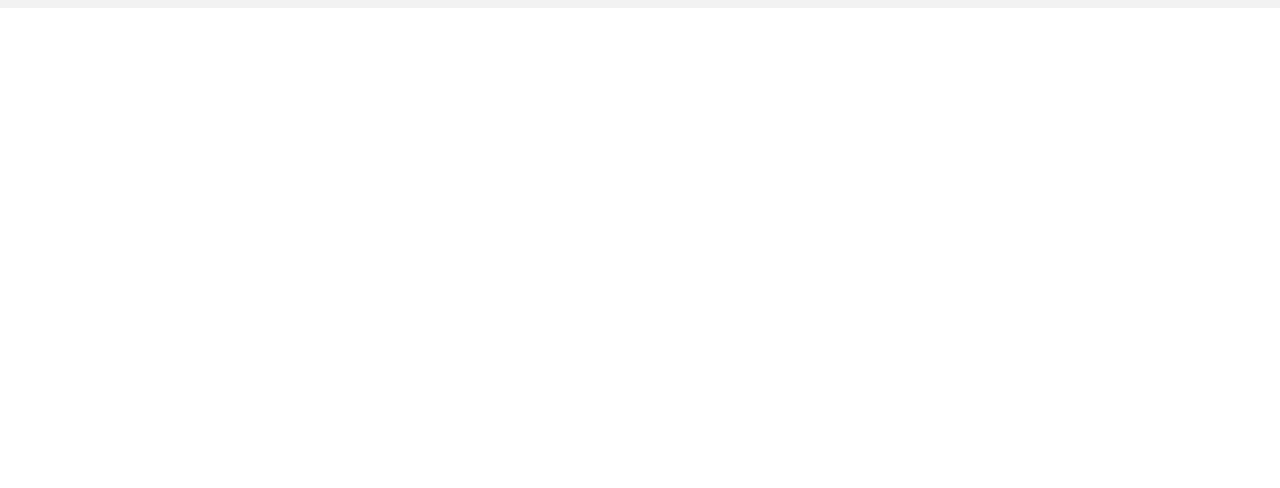
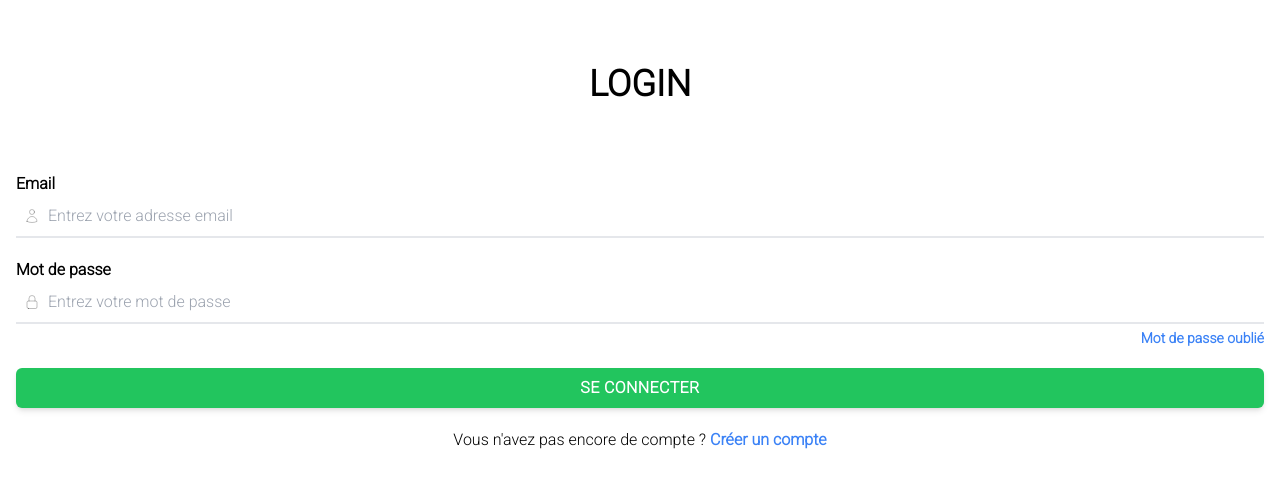
Before and after one commit to narisraz/pharmedico-nuxt, a Nuxt app: page /login in a window 1280 px wide. Before the commit this address had no page. Shown: the top 488 px of the page. Built offline with nearby package versions, Linux system fonts and the light colour scheme.

Commit message:
✨ create login page

```diff
--- /dev/null
+++ b/components/auth/login-page.vue
@@ -0,0 +1,45 @@
+<template>
+  <div class="mx-4 space-y-5 h-full flex flex-col items-center">
+    <div class="uppercase text-4xl font-bold mb-12 mt-16">
+      Login
+    </div>
+    <div class="flex flex-col w-full">
+      <label for="email" class="font-semibold">Email</label>
+      <div class="relative">
+        <div class="absolute ml-2 mt-3 text-black/25">
+          <svg xmlns="http://www.w3.org/2000/svg" fill="none" viewBox="0 0 24 24" stroke-width="1.5" stroke="currentColor" class="w-4 h-4">
+            <path stroke-linecap="round" stroke-linejoin="round" d="M15.75 6a3.75 3.75 0 11-7.5 0 3.75 3.75 0 017.5 0zM4.501 20.118a7.5 7.5 0 0114.998 0A17.933 17.933 0 0112 21.75c-2.676 0-5.216-.584-7.499-1.632z" />
+          </svg>
+        </div>
+        <input id="email" type="text" name="email" placeholder="Entrez votre adresse email" class="bg-white/5 border-b-2 pl-8 py-2 w-full focus:ring-transparent" />
+      </div>
+    </div>
+    <div class="flex flex-col w-full">
+      <label for="email" class="font-semibold">Mot de passe</label>
+      <div class="relative">
+        <div class="absolute ml-2 mt-3 text-black/25">
+          <svg xmlns="http://www.w3.org/2000/svg" fill="none" viewBox="0 0 24 24" stroke-width="1.5" stroke="currentColor" class="w-4 h-4">
+            <path stroke-linecap="round" stroke-linejoin="round" d="M16.5 10.5V6.75a4.5 4.5 0 10-9 0v3.75m-.75 11.25h10.5a2.25 2.25 0 002.25-2.25v-6.75a2.25 2.25 0 00-2.25-2.25H6.75a2.25 2.25 0 00-2.25 2.25v6.75a2.25 2.25 0 002.25 2.25z" />
+          </svg>
+        </div>
+        <input id="email" type="text" name="email" placeholder="Entrez votre mot de passe" class="bg-white/5 border-b-2 pl-8 py-2 w-full focus:ring-transparent" />
+      </div>
+      <a class="text-blue-500 font-semibold text-sm mt-1 text-right">Mot de passe oublié</a>
+    </div>
+
+    <button class="bg-green-500 py-2 px-4 w-full rounded-md shadow-md uppercase text-white font-semibold tracking-wide">Se connecter</button>
+    <div>
+      Vous n'avez pas encore de compte ?
+      <a class="text-blue-500 font-semibold">Créer un compte</a>
+    </div>
+  </div>
+</template>
+
+<script lang="ts">
+import Vue from 'vue'
+
+export default Vue.extend({
+    name: "IndexPage",
+    components: {  }
+})
+</script>
--- a/layouts/default.vue
+++ b/layouts/default.vue
@@ -1,7 +1,5 @@
 <template>
-  <div class="pb-2 bg-black/5 h-full">
-    <Nuxt />
-  </div>
+  <Nuxt />
 </template>
 
 <style>
--- a/nuxt.config.js
+++ b/nuxt.config.js
@@ -15,6 +15,9 @@
         href: "https://fonts.googleapis.com/css2?family=Roboto:wght@300&display=swap",
       },
     ],
+    bodyAttrs: {
+      class: 'pb-2 bg-black/5'
+    }
   },
 
   // Global CSS: https://go.nuxtjs.dev/config-css
--- /dev/null
+++ b/pages/login.vue
@@ -0,0 +1,13 @@
+<template>
+  <LoginPage />
+</template>
+
+<script lang="ts">
+import Vue from 'vue'
+import LoginPage from '~/components/auth/login-page.vue';
+
+export default Vue.extend({
+    name: "IndexPage",
+    components: { LoginPage }
+})
+</script>
```
